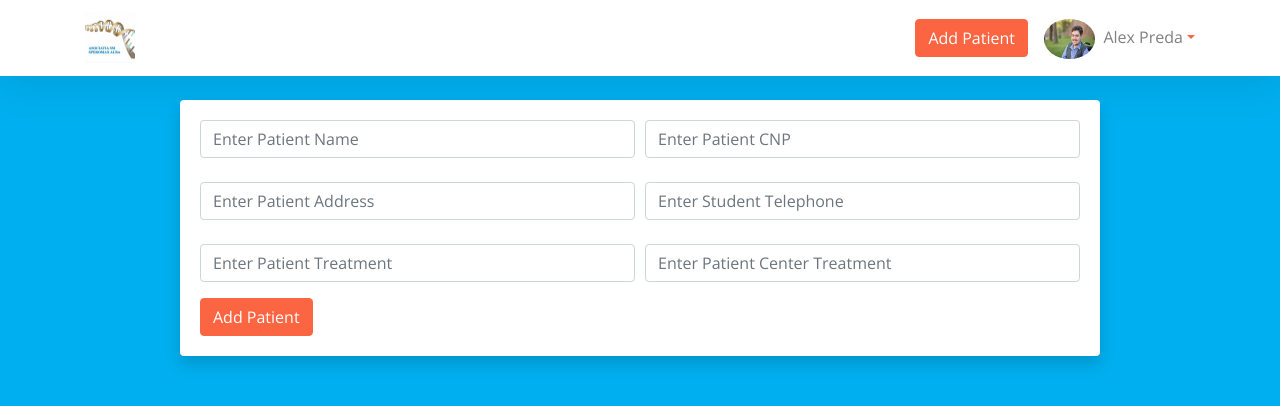
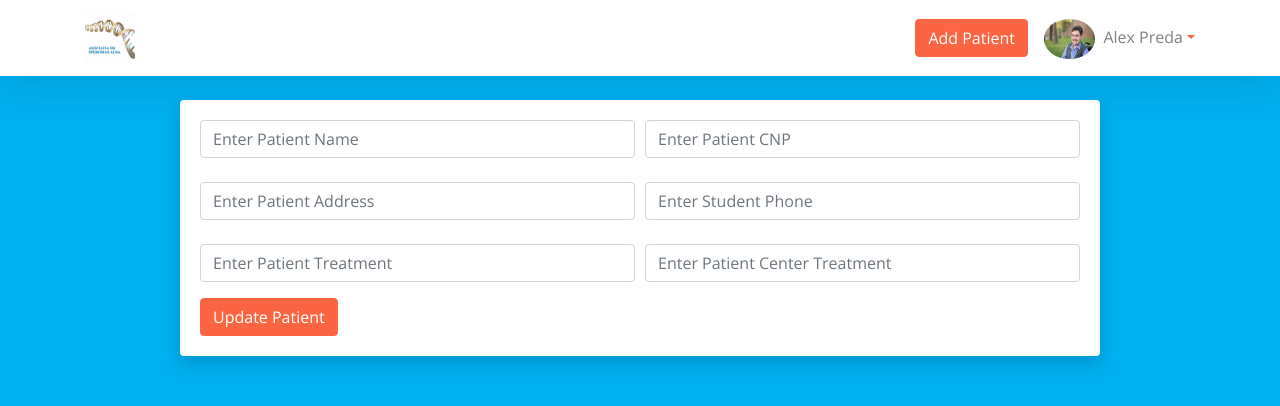
Before and after one commit to predaalexandru/Speromax-app, a React (Create React App) app in the folder patient-base/: page /patientForm/1 in a window 1280 px wide. Shown: the top 406 px of the page. Built offline with nearby package versions, Linux system fonts and the light colour scheme.

Commit message:
Modify the add/edit form

```diff
--- a/patient-base/src/App.js
+++ b/patient-base/src/App.js
@@ -14,7 +14,7 @@ function App() {
         <Switch>
           <Route exact path="/" component={Patients}/>
           <Route exact path="/patient/:id" component={Patient}/>
-          <Route exact path="/patientForm/:id" component={PatientForm}/>
+          <Route exact path="/patientForm/:id?" component={PatientForm}/>
         </Switch>
       </div>
     </BrowserRouter>
--- /dev/null
+++ b/patient-base/src/components/layout/Input.js
@@ -0,0 +1,29 @@
+import React from 'react'
+
+/**
+* @author
+* @function Input
+**/
+
+const Input = (props) => {
+    const {
+        type = "text",
+        placeholder = "Enter placeholder text",
+        name,
+        value,
+        onChange,
+      } = props;
+
+  return(
+    <input
+    type={type}
+    className="form-control"
+    placeholder={placeholder}
+    name={name}
+    value={value}
+    onChange={onChange}
+  />
+);
+ }
+
+export default Input
--- a/patient-base/src/components/layout/Navbar.js
+++ b/patient-base/src/components/layout/Navbar.js
@@ -1,4 +1,5 @@
 import React from 'react'
+import {Link} from 'react-router-dom'
 
 /**
 * @author
@@ -17,9 +18,9 @@ const Navbar = () => {
       <ul className="navbar-nav mr-auto"></ul>
       <ul className="navbar-nav align-items-center">
         <li className="nav-item">
-          <a href="#" className="btn btn-primary mr-3">
+          <Link to="/patientForm" className="btn btn-primary mr-3">
             Add Patient
-          </a>
+          </Link>
         </li>
         <li className="nav-item dropdown">
           <a
--- a/patient-base/src/components/patients/PatientForm.js
+++ b/patient-base/src/components/patients/PatientForm.js
@@ -1,4 +1,6 @@
-import React from 'react'
+import React, { useState, useEffect } from 'react'
+import {useParams} from 'react-router-dom'
+import Input from "../layout/Input";
 
 /**
 * @author
@@ -6,75 +8,93 @@ import React from 'react'
 **/
 
 const PatientForm = () => {
+  const {id} = useParams();
+  const [patient, setPatient] = useState({
+    name: "",
+    cnp: "",
+    address: "",
+    phone: "",
+    treatment: "",
+    center_treatment: "",
+  });
+
+  const onInputChange = (e) => {
+    setPatient({...patient, [e.target.name]: e.target.value})
+  }
+
+  const submitForm = (e) => {
+    e.preventDefault();
+
+    if(id) {
+      alert("Update Patient!");
+    } else {
+      alert("Add Patient!");
+    }
+  }
   return(
     <div className="container">
     <div className="py-4">
     <div className="row">
       <div className="col-md-10 mx-auto">
         <div className="card card-body shadow">
-          <form>
+          <form onSubmit={submitForm}>
             <div className="form-row form-group mb-4">
               <div className="col-md-6">
-                <input
-                  type="text"
+                <Input
                   placeholder="Enter Patient Name"
                   name="name"
-                  value=""
-                  className="form-control"
+                  value={patient.name}
+                  onChange={onInputChange}
                 />
               </div>
               <div className="col-md-6">
-                <input
+                <Input
                   placeholder="Enter Patient CNP"
                   name="cnp"
-                  value=""
-                  className="form-control"
+                  value={patient.cnp}
+                  onChange={onInputChange}
                 />
               </div>
             </div>
             <div className="form-row form-group mb-4">
               <div className="col-md-6">
-                <input
-                  type="text"
+                <Input
                   placeholder="Enter Patient Address"
                   name="address"
-                  value=""
-                  className="form-control"
+                  value={patient.address}
+                  onChange={onInputChange}
                 />
               </div>
               <div className="col-md-6">
-                <input
-                  type="text"
-                  placeholder="Enter Student Telephone"
-                  name="telephone"
-                  value=""
-                  className="form-control"
+                <Input
+                  placeholder="Enter Student Phone"
+                  name="phone"
+                  value={patient.phone}
+                  onChange={onInputChange}
                 />
               </div>
             </div>
             <div className="form-row form-group">
               <div className="col-md-6">
-                <input
-                  type="text"
+                <Input
                   placeholder="Enter Patient Treatment"
                   name="treatment"
-                  value=""
-                  className="form-control"
+                  value={patient.treatment}
+                  onChange={onInputChange}
                 />
               </div>
               <div className="col-md-6">
-                <input
-                  type="text"
+                <Input
                   placeholder="Enter Patient Center Treatment"
                   name="center_treatment"
-                  value=""
-                  className="form-control"
+                  value={patient.center_treatment}
+                  onChange={onInputChange}
                 />
               </div>
             </div>
 
             <button type="submit" className="btn btn-primary">
-              Add Patient
+              { id ? "Update Patient" : "Add Patient"}
             </button>
           </form>
         </div>
```
